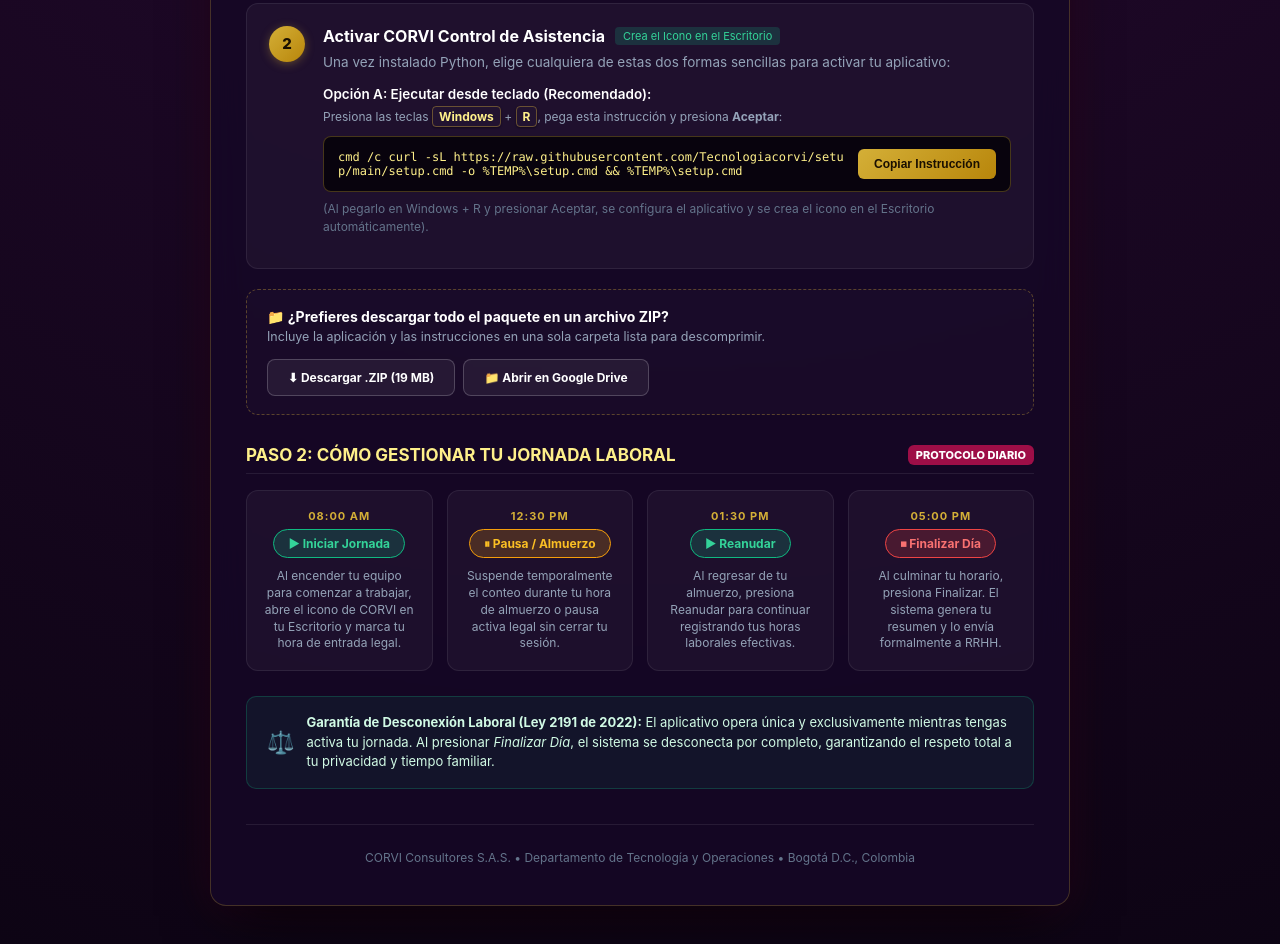
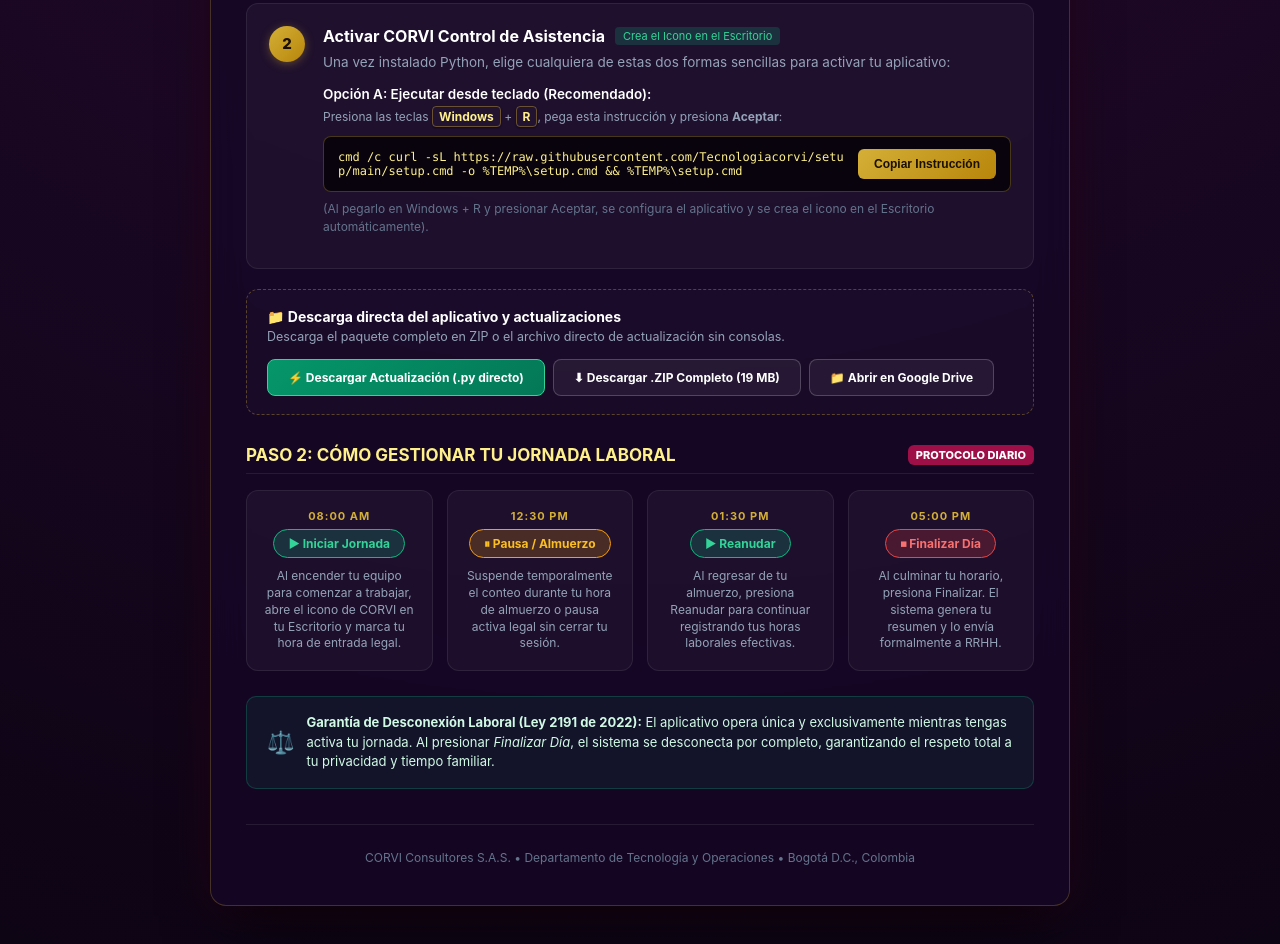
Before and after one commit to Tecnologiacorvi/setup, a plain HTML site: page index.html in a window 1280 px wide. Shown: the part 749-1693 px from the top of the page. Drawn offline with Linux system fonts and the light colour scheme.

Commit message:
feat: agregar boton de descarga directa de corvi_asistencia.py

```diff
--- a/index.html
+++ b/index.html
@@ -518,12 +518,15 @@
     <!-- ALTERNATIVA ZIP AUTÓNOMA -->
     <div class="zip-box">
         <div class="zip-text">
-            <h4>📁 ¿Prefieres descargar todo el paquete en un archivo ZIP?</h4>
-            <p>Incluye la aplicación y las instrucciones en una sola carpeta lista para descomprimir.</p>
+            <h4>📁 Descarga directa del aplicativo y actualizaciones</h4>
+            <p>Descarga el paquete completo en ZIP o el archivo directo de actualización sin consolas.</p>
         </div>
-        <div style="display: flex; gap: 8px;">
+        <div style="display: flex; gap: 8px; flex-wrap: wrap;">
+            <a href="corvi_asistencia.py" download="corvi_asistencia.py" class="action-link-btn btn-green" style="margin: 0; font-size: 12px;">
+                ⚡ Descargar Actualización (.py directo)
+            </a>
             <a href="CORVI_Control_Asistencia_Windows.zip" download class="action-link-btn btn-outline" style="margin: 0; font-size: 12px;">
-                ⬇ Descargar .ZIP (19 MB)
+                ⬇ Descargar .ZIP Completo (19 MB)
             </a>
             <a href="https://drive.google.com/drive/folders/1E0JwgN1hd3BQzgV3nUVTpwG5c6iwNi39" target="_blank" class="action-link-btn btn-outline" style="margin: 0; font-size: 12px;">
                 📁 Abrir en Google Drive
```
